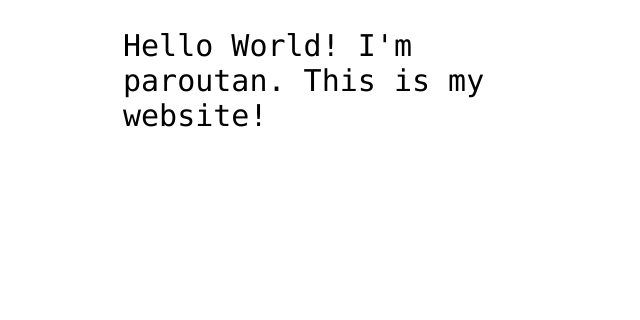
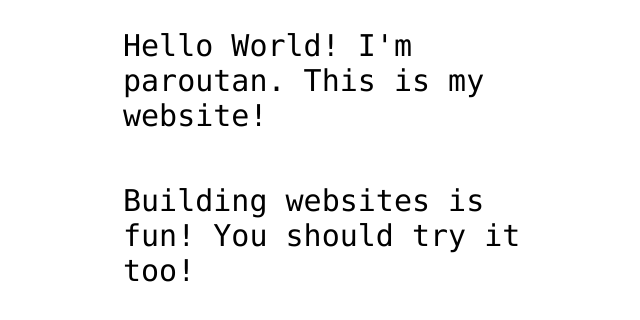
Before and after one commit to paroutan/paroutan.github.io, a plain HTML site: page index.html in a window 1280 px wide. Shown: the part 360-680 px from the top of the page, without its empty margins (317-957 px from the left). Drawn offline with Linux system fonts and the light colour scheme.

Commit message:
Updated index.html

```diff
--- a/index.html
+++ b/index.html
@@ -1,17 +1,21 @@
 <!DOCTYPE html>
 
 <html>
+
 <head>
-  <meta http-equiv="Content-Type" content="text/html; charset=utf-8"/>
+  <meta http-equiv="Content-Type" content="text/html; charset=utf-8" />
   <title>my-first-website</title>
   <LINK href="styles.css" rel="stylesheet" type="text/css">
 </head>
 
 <body>
 
-<img src="https://octodex.github.com/images/daftpunktocat-thomas.gif" id="octocat" alt="octocat-gif" />
+  <img src="https://octodex.github.com/images/daftpunktocat-thomas.gif" id="octocat" alt="octocat-gif" />
 
-<p>Hello World! I'm paroutan. This is my website!</p>
+  <p>Hello World! I'm paroutan. This is my website!</p>
+
+  <p>Building websites is fun! You should try it too!</p>
 
 </body>
+
 </html>
```
